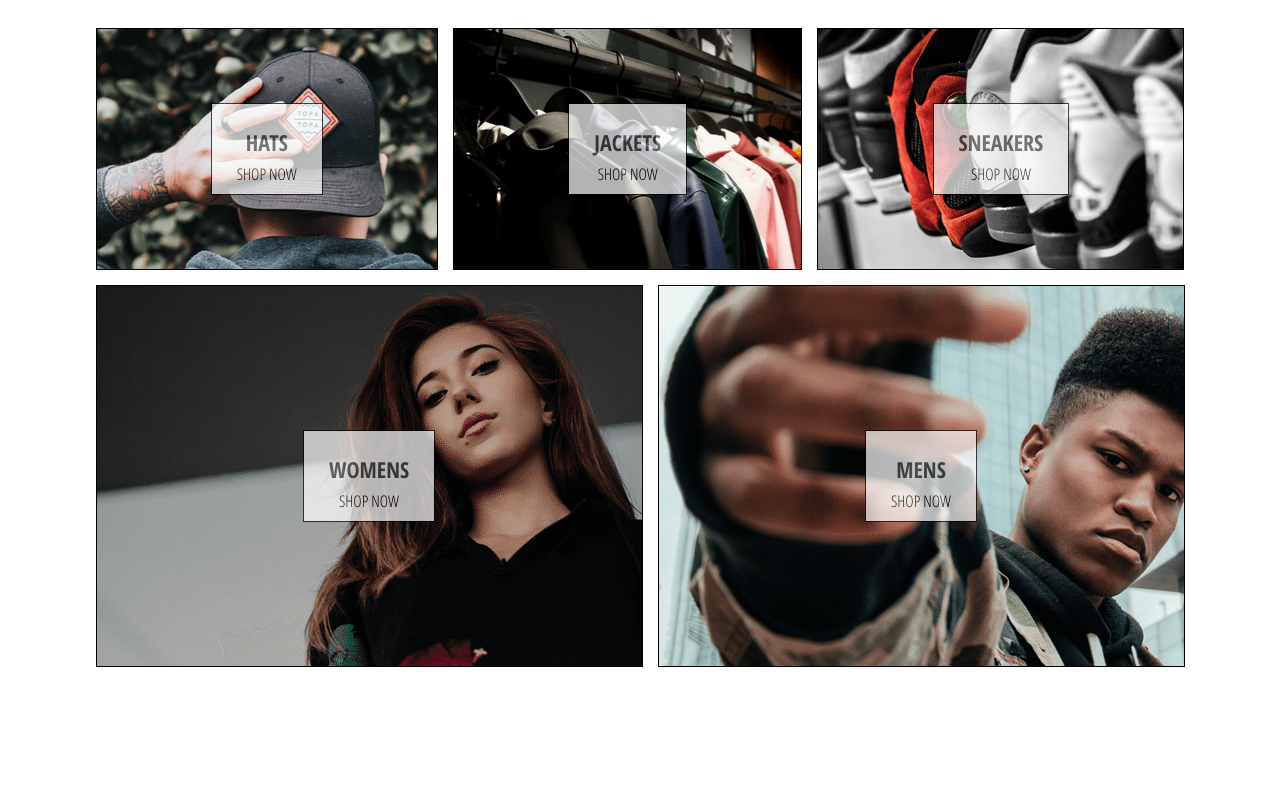
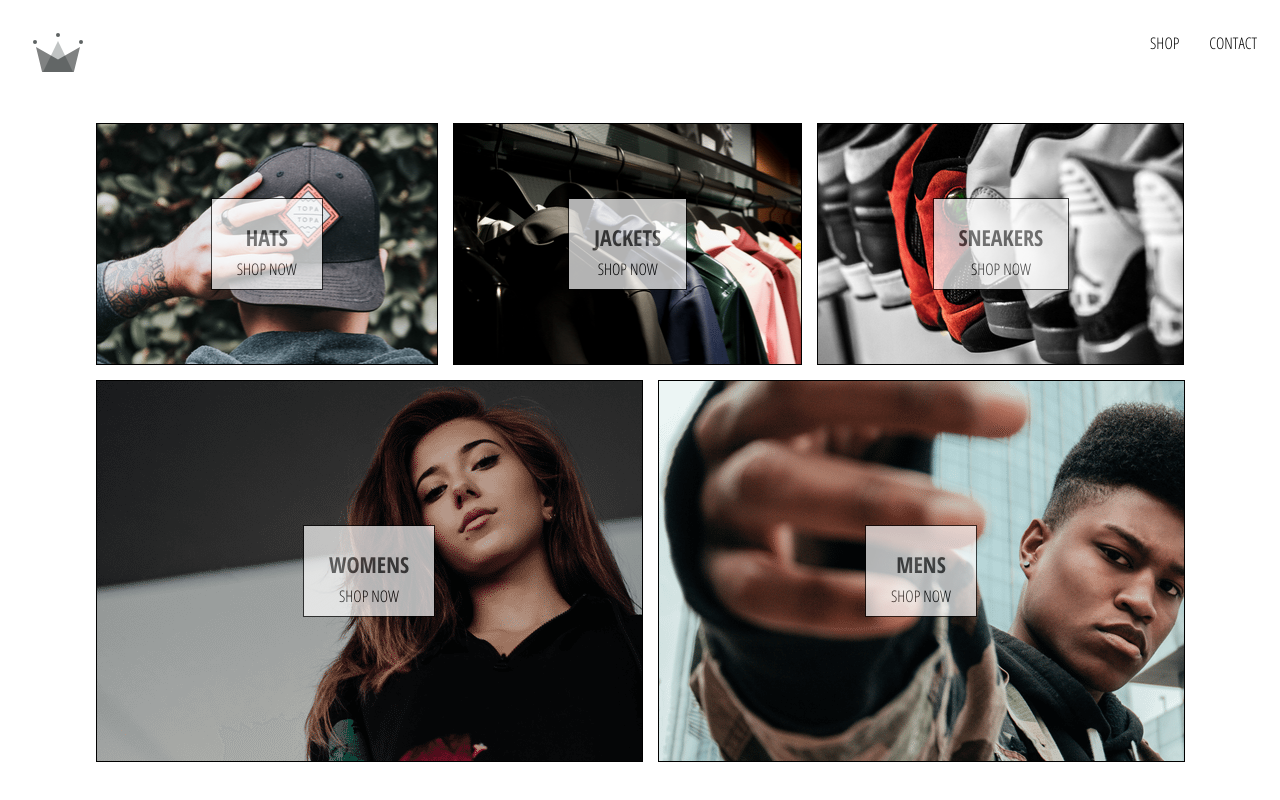
Before and after one commit to mariustoft/crwn-cloth, a React (Create React App) app: page / in a window 1280 px wide. Shown: the top 800 px of the page. Built offline with nearby package versions, Linux system fonts and the light colour scheme.

Commit message:
ading Header component and link to home, shop page and styling

```diff
--- a/src/App.js
+++ b/src/App.js
@@ -3,12 +3,14 @@ import { Route, Switch } from "react-router-dom";
 
 import HomePage from "./pages/homepage/homepage";
 import ShopPage from "./pages/shop/shop";
+import Header from "./components/header/header";
 
 const App = () => (
   <div>
+    <Header />
     <Switch>
       <Route exact path="/" component={HomePage} />
-      <Route path="/shop" component={ShopPage} />
+      <Route exact path="/shop" component={ShopPage} />
     </Switch>
   </div>
 );
--- /dev/null
+++ b/src/components/header/header.js
@@ -0,0 +1,23 @@
+import React from "react";
+import { Link } from "react-router-dom";
+
+import { ReactComponent as Logo } from "../../assets/crown.svg";
+import "./header.scss";
+
+const Header = () => (
+  <div className="header">
+    <Link className="logo-container" to="/">
+      <Logo className="logo"></Logo>
+    </Link>
+    <div className="options">
+      <Link className="option" to="/shop">
+        SHOP
+      </Link>
+      <Link className="option" to="/contact">
+        CONTACT
+      </Link>
+    </div>
+  </div>
+);
+
+export default Header;
--- /dev/null
+++ b/src/components/header/header.scss
@@ -0,0 +1,25 @@
+.header {
+  height: 70px;
+  width: 100%;
+  display: flex;
+  justify-content: space-between;
+  margin-bottom: 25px;
+
+  .logo-container {
+    height: 100%;
+    width: 70px;
+    padding: 25px;
+  }
+
+  .options {
+    width: 50%;
+    height: 100%;
+    display: flex;
+    align-items: center;
+    justify-content: flex-end;
+
+    .option {
+      padding: 10px 15px;
+    }
+  }
+}
--- a/src/index.scss
+++ b/src/index.scss
@@ -3,3 +3,8 @@
 body {
   font-family: "Open Sans Condensed", sans-serif;
 }
+
+a {
+  text-decoration: none;
+  color: black;
+}
```
Also changed, not shown: src/assets/crown.svg (added).
